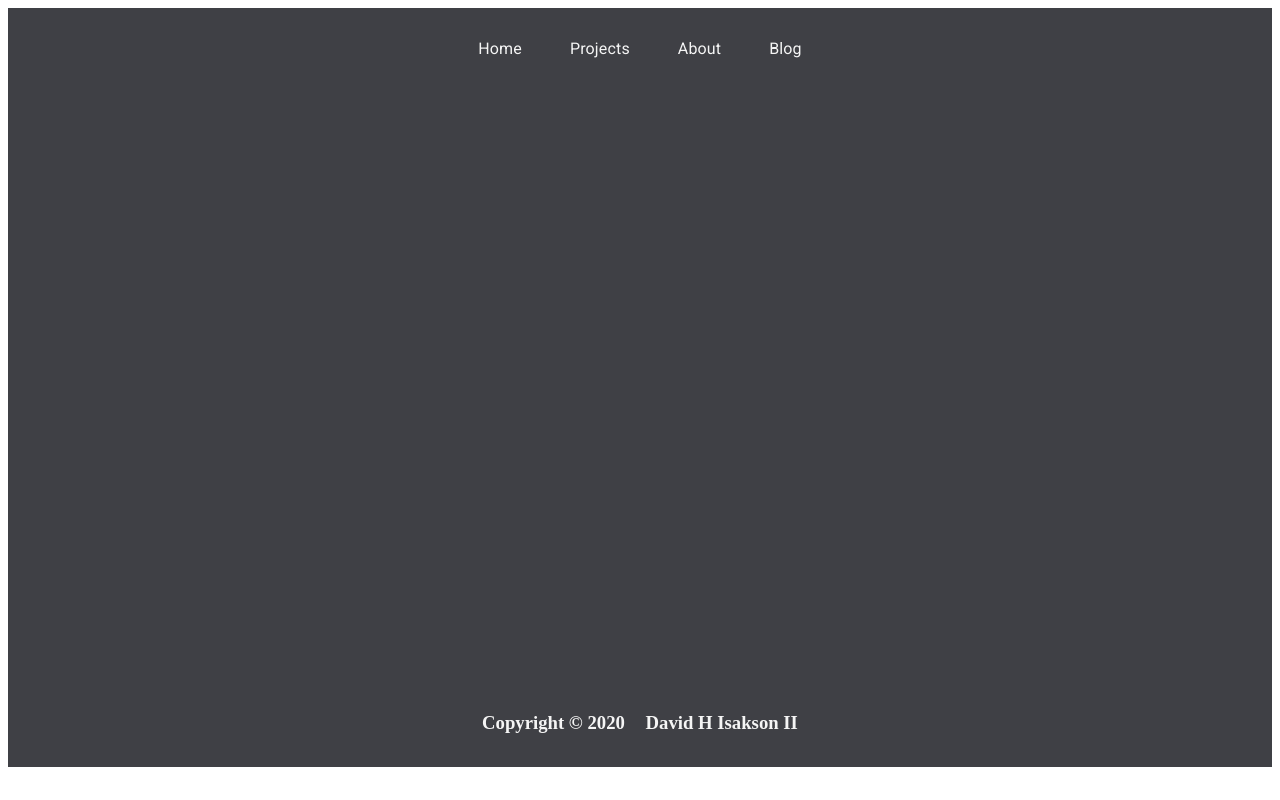
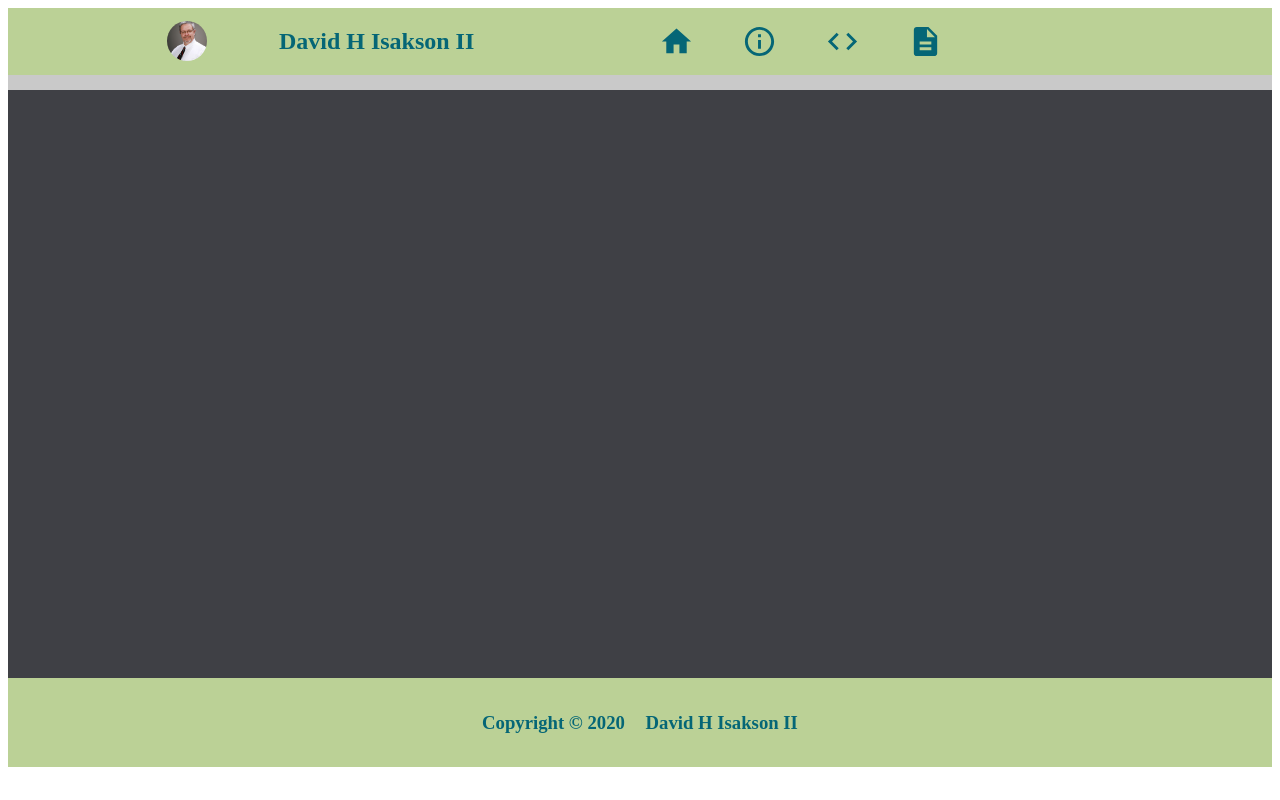
Before and after one commit to ikeman32/new-davidhisakson.com, a React (Create React App) app: page / in a window 1280 px wide. Built offline with nearby package versions, Linux system fonts and the light colour scheme.

Commit message:
Styling Navebar and Footer

```diff
--- a/src/components/footer/Footer.js
+++ b/src/components/footer/Footer.js
@@ -5,17 +5,18 @@ import Box from '@material-ui/core/Box';
 const Footers = styled(Box)({
     display: 'flex',
     justifyContent: 'center',
-    backgroundColor: '#3F4045',
-    padding: '15px',
-    maxWidth: '100%'
+    backgroundColor: '#bbd196',
+    paddingTop: '15px',
+    paddingBottom: '15px',
+    width: '100%',
 });
 const Bar = styled(Box)({
     // border: '1px solid white',
     display: 'flex',
     justifyContent: 'center',
-    maxHeight: '90%',
-    width: '80%',
-    color: 'whitesmoke',
+    maxHeight: '20%',
+    width: '100%',
+    color: '#056676',
 })
 
 function Footer() {
--- a/src/components/navbar/Navbar.js
+++ b/src/components/navbar/Navbar.js
@@ -1,43 +1,71 @@
 import React from 'react';
 import { styled } from '@material-ui/core/styles';
-import Box from '@material-ui/core/Box';
-import MenuItem from '@material-ui/core/MenuItem';
-import MenuList from '@material-ui/core/MenuList';
+import { Box, MenuList, MenuItem, Avatar, Tooltip } from '@material-ui/core/';
+import HomeIcon from '@material-ui/icons/Home';
+import InfoOutlinedIcon from '@material-ui/icons/InfoOutlined';
+import CodeIcon from '@material-ui/icons/Code';
+import DescriptionIcon from '@material-ui/icons/Description';
+
+import { me } from '../Assets';
 
 const Navigation = styled(Box)({
     display: 'flex',
-    justifyContent: 'center',
-    backgroundColor: '#3F4045',
-    padding: '15px',
+    backgroundColor: '#c9c9c9;',
+    width: '100%',
+    paddingBottom: '15px',
+    top: 0
 });
 
 const Bar = styled(Box)({
     // border: '1px solid white',
     display: 'flex',
-    justifyContent: 'center',
+    justifyContent: 'space-evenly',
     justifyItems: 'center',
     maxHeight: '100%',
-    width: '80%',
-    color: 'whitesmoke',
-    padding: '0 8px'
+    width: '100%',
+    backgroundColor: '#bbd196',
+    color: '#056676',
+    paddingtop: '0 8px'
+});
+
+const Avatars = styled(Box)({
+    display: 'flex',
+    justifyContent: 'space-around',
+    alignItems: 'center',
+    width: '30%',
+    marginRight: '10px'
 })
+
+
 
 function Navbar() {
     return (
         <Navigation>
             <Bar>
-                <MenuList style={{ display: 'flex', maxWidth: '100%' }}>
+                <Avatars>
+                    <Avatar src={me} />
+                    <h2>David H Isakson II</h2>
+                </Avatars>
+                <MenuList style={{ display: 'flex', width: '40%' }}>
                     <MenuItem>
-                        Home
+                        <Tooltip title='Home' arrow>
+                            <HomeIcon fontSize='large' />
+                        </Tooltip>
                     </MenuItem>
-                    <MenuItem style={{marginLeft: '1rem'}}>
-                        Projects
+                    <MenuItem style={{ marginLeft: '1rem' }}>
+                        <Tooltip title='About Me' arrow>
+                            <InfoOutlinedIcon fontSize='large' />
+                        </Tooltip>
                     </MenuItem>
-                    <MenuItem style={{marginLeft: '1rem'}}>
-                        About
+                    <MenuItem style={{ marginLeft: '1rem' }}>
+                        <Tooltip title='Projects' arrow>
+                            <CodeIcon fontSize='large' />
+                        </Tooltip>
                     </MenuItem>
-                    <MenuItem style={{marginLeft: '1rem'}}>
-                        Blog
+                    <MenuItem style={{ marginLeft: '1rem' }}>
+                        <Tooltip title='Blog' arrow>
+                            <DescriptionIcon fontSize='large' />
+                        </Tooltip>
                     </MenuItem>
                 </MenuList>
             </Bar>
```
